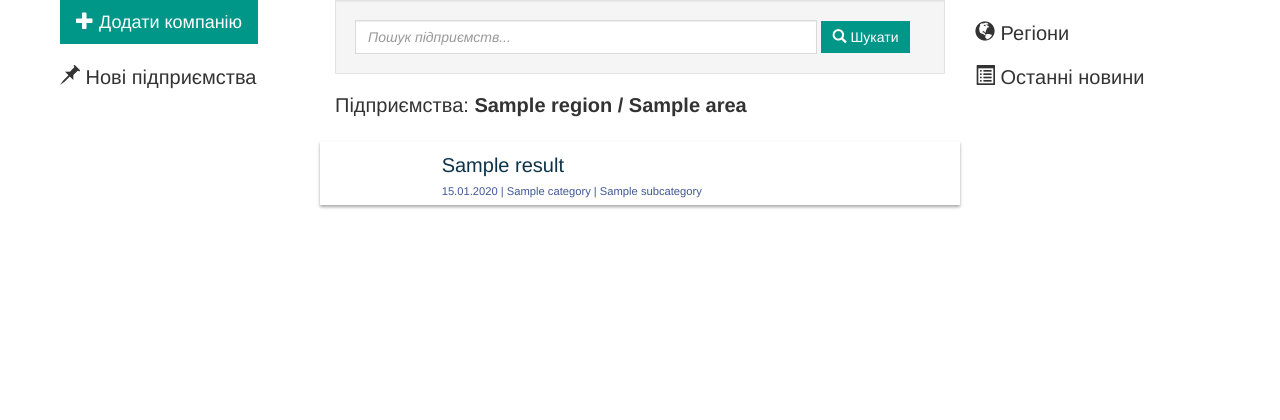
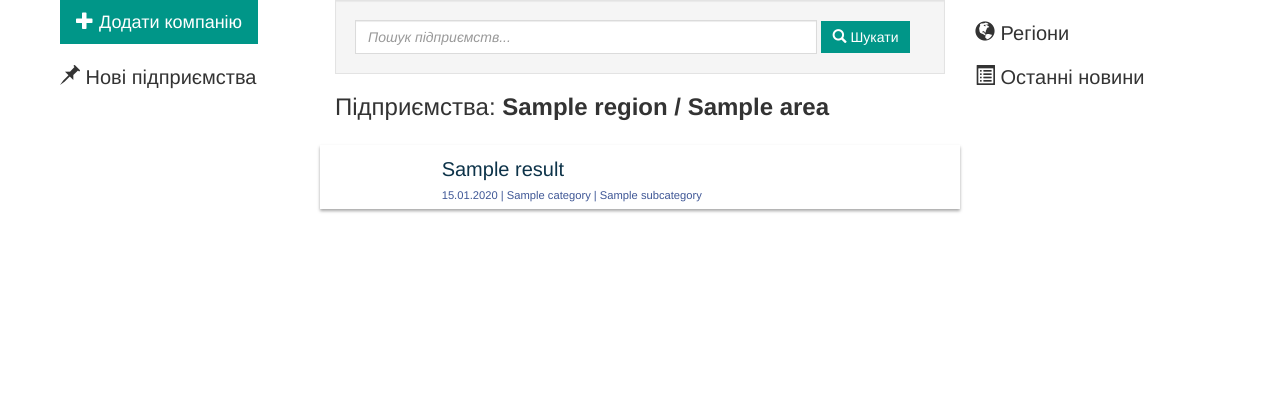
Before and after one commit to alex-76/catalog, a Yii app: template views/catalog/filter.php in a window 1280 px wide. Shown: the top 420 px of the page. Run offline with PHP 8.4 and a stand-in for Yii, Linux system fonts and the light colour scheme; the template is opened without the code that fills it: most values are stand-ins (such as "Sample title", 1, 10 or a date in 2020); data that the repository does not hold is empty; some libraries are stand-ins or nearby versions.

Commit message:
edit files ---

```diff
--- a/views/catalog/filter.php
+++ b/views/catalog/filter.php
@@ -15,8 +15,8 @@ $this->registerMetaTag([
     $this->registerCssFile('@web/css/filter.css', ['depends' => [yii\bootstrap\BootstrapAsset::className()]]);
 ?>
 
-<div class="header-h3">Підприємства: <b><?php echo $result[0]->region->name_region .
-            (($area_id) ? ' / ' . $result[0]->area->name : ''); ?></b></div>
+<h1>Підприємства: <b><?php echo $result[0]->region->name_region .
+            (($area_id) ? ' / ' . $result[0]->area->name : ''); ?></b></h1>
 
 <?= Breadcrumbs::widget([
         'homeLink' => ['label' => 'Головна', 'url' => '/'],
```
